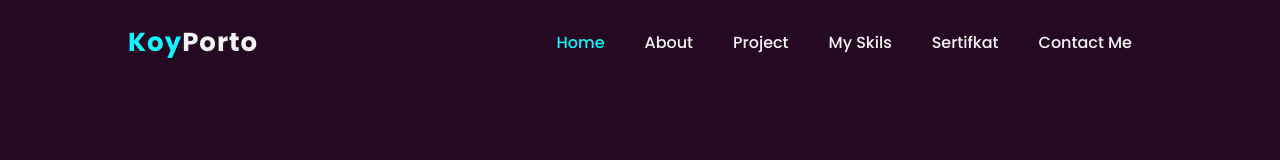
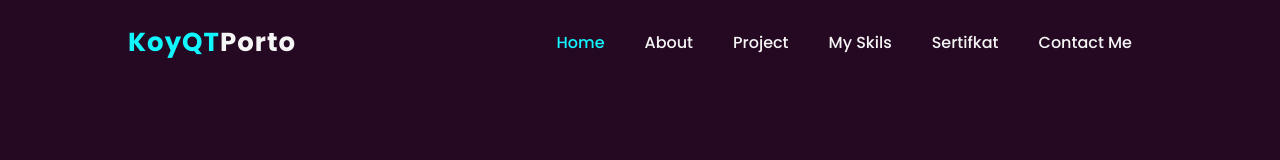
Before and after one commit to RizkyAgungKurnia/web-portofolio-ikoy, a plain HTML site: page index.html in a window 1280 px wide. Shown: the top 160 px of the page. Drawn offline with nearby package versions, Linux system fonts and the light colour scheme.

Commit message:
merubah nama judul di file html

```diff
--- a/index.html
+++ b/index.html
@@ -23,7 +23,7 @@
   <body>
     <!-- header-site -->
     <header>
-      <div class="logo"><span>Koy</span>Porto</div>
+      <div class="logo"><span>KoyQT</span>Porto</div>
       <ul class="navlist">
         <li><a href="#home" style="--i: 1">Home</a></li>
         <li><a href="#about" style="--i: 2">About</a></li>
```
